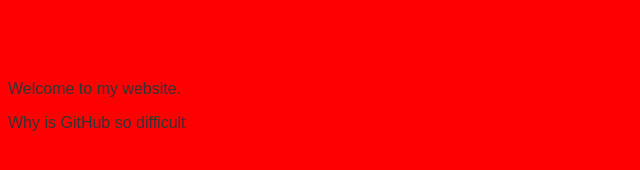
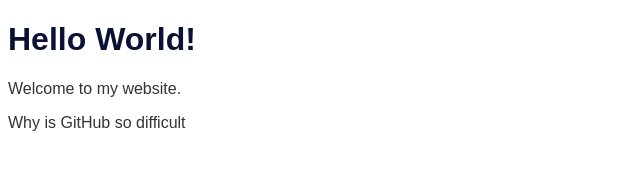
Before and after one commit to BassWoodSucksAtCoding/ScienceFair2024, a plain HTML site: page index.html in a window 1280 px wide. Shown: the whole page, without its empty margins (0-640 px from the left). Drawn offline with Linux system fonts and the light colour scheme.

Commit message:
Update styles2.css

```diff
--- a/styles.css
+++ b/styles.css
@@ -1,8 +1,8 @@
 body {
     font-family: Arial, sans-serif;
-    background-color: #ff0000;
+    background-color: #ffffff;
     color: #333;
 }
 h1 {
-    color: #ff0000;
+    color: #091232;
 }
```
